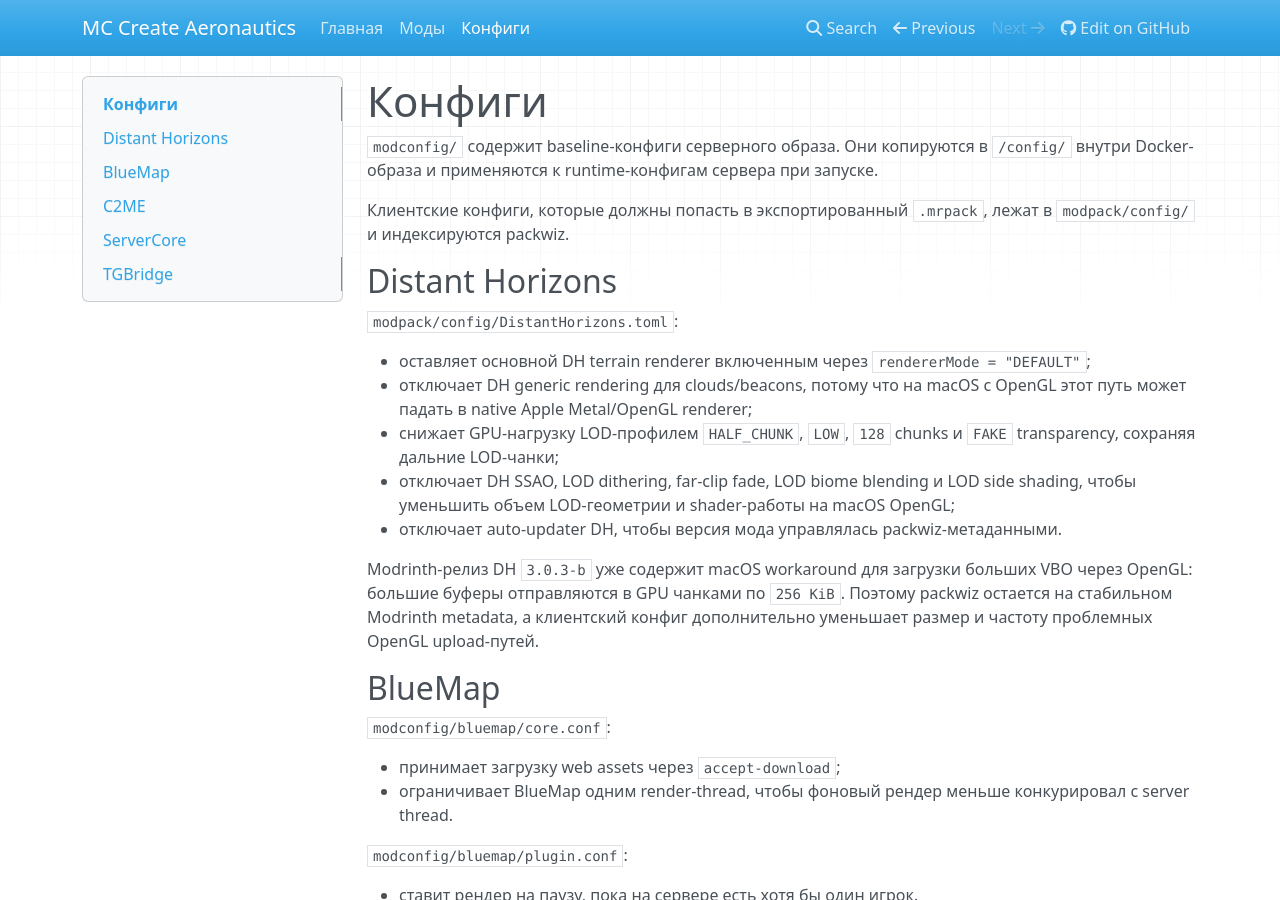
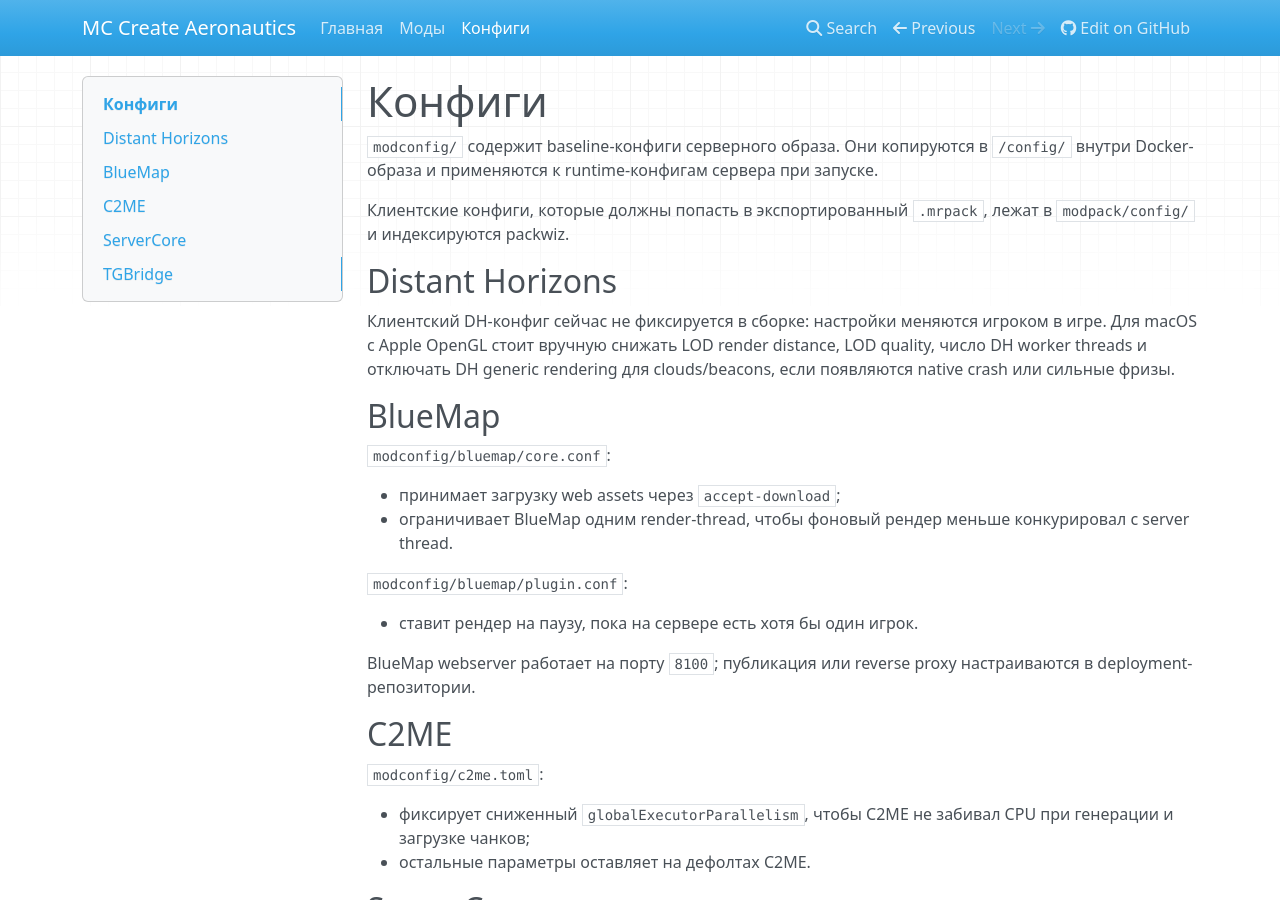
Before and after one commit to AlexCawl/mc-create-aeronautics-modpack, an MkDocs documentation site: the page built from docs/modpack.md, in a window 1280 px wide and 900 px high. Built offline with MkDocs 1.6.1, drawn with Linux system fonts in a browser that asks for light colours; nearby versions of some CDN libraries.

```diff
--- a/docs/modpack.md
+++ b/docs/modpack.md
@@ -6,15 +6,7 @@
 
 ## Distant Horizons
 
-`modpack/config/DistantHorizons.toml`:
-
-- оставляет основной DH terrain renderer включенным через `rendererMode = "DEFAULT"`;
-- отключает DH generic rendering для clouds/beacons, потому что на macOS с OpenGL этот путь может падать в native Apple Metal/OpenGL renderer;
-- снижает GPU-нагрузку LOD-профилем `HALF_CHUNK`, `LOW`, `128` chunks и `FAKE` transparency, сохраняя дальние LOD-чанки;
-- отключает DH SSAO, LOD dithering, far-clip fade, LOD biome blending и LOD side shading, чтобы уменьшить объем LOD-геометрии и shader-работы на macOS OpenGL;
-- отключает auto-updater DH, чтобы версия мода управлялась packwiz-метаданными.
-
-Modrinth-релиз DH `3.0.3-b` уже содержит macOS workaround для загрузки больших VBO через OpenGL: большие буферы отправляются в GPU чанками по `256 KiB`. Поэтому packwiz остается на стабильном Modrinth metadata, а клиентский конфиг дополнительно уменьшает размер и частоту проблемных OpenGL upload-путей.
+Клиентский DH-конфиг сейчас не фиксируется в сборке: настройки меняются игроком в игре. Для macOS с Apple OpenGL стоит вручную снижать LOD render distance, LOD quality, число DH worker threads и отключать DH generic rendering для clouds/beacons, если появляются native crash или сильные фризы.
 
 ## BlueMap
 
```
Also changed, not shown: docs/mods.md (+6 -3 lines), 8 other files.
